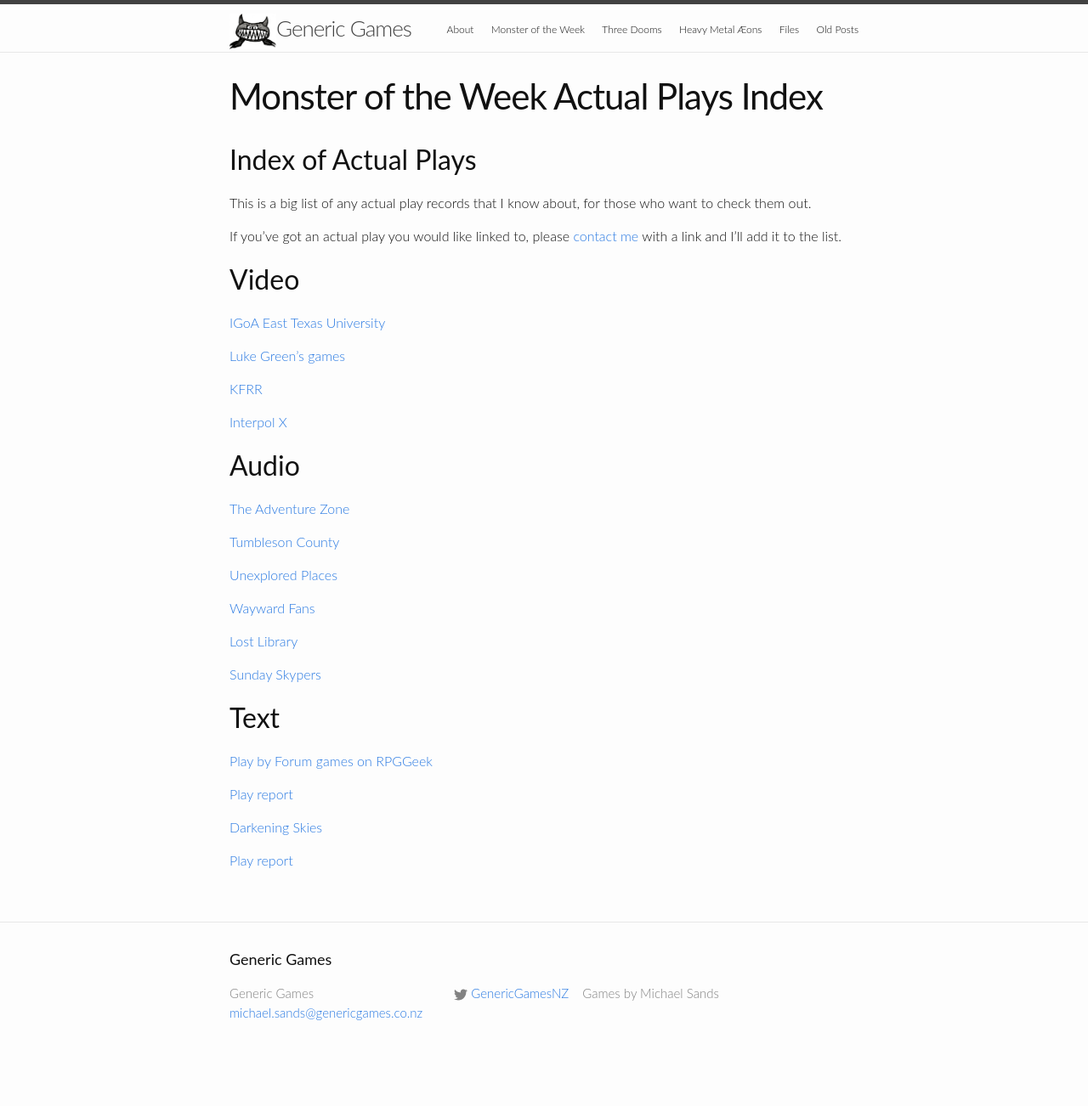
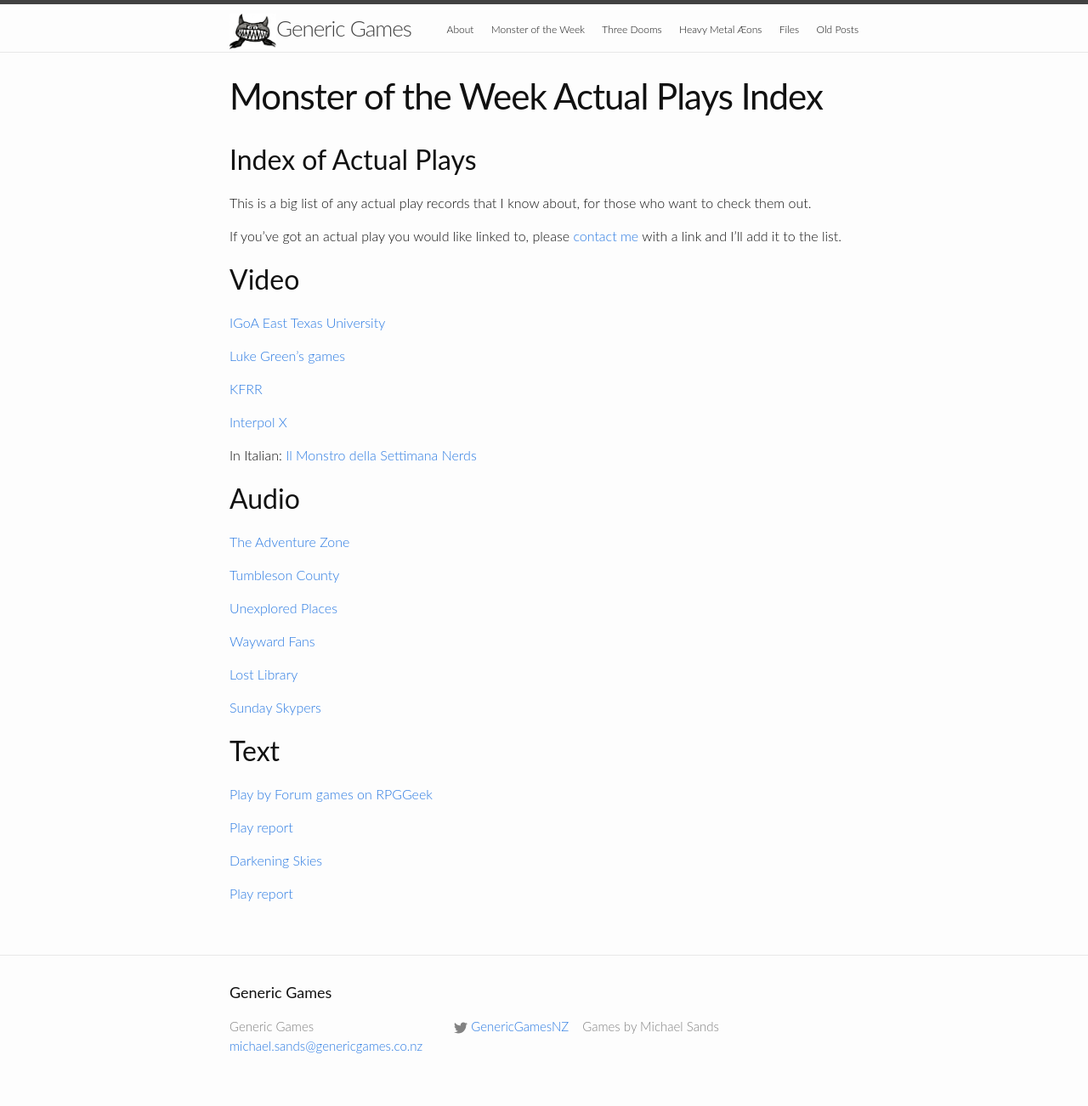
Before and after one commit to michael-sands/generic_games_site, a Jekyll site: the page built from motw_actual_plays.md, in a window 1280 px wide. Shown: the whole page at 85% size. Built offline with Jekyll 4.4.1, drawn with Linux system fonts in a browser that asks for light colours; before the commit the page ends 1263 px from its top, so only the background shows below that.

Commit message:
add another podcast

```diff
--- a/motw_actual_plays.md
+++ b/motw_actual_plays.md
@@ -18,6 +18,8 @@
 [KFRR](https://www.youtube.com/watch?v=aRLtHNHUsIU)
 
 [Interpol X](https://www.youtube.com/watch?v=Yzd8hIN2Tz0&list=PLw5f8WuA_WLiCUXKgDGxjRSleAr8QlZMU)
+
+In Italian: [Il Monstro della Settimana Nerds](https://www.youtube.com/playlist?list=PL8v8kar5pSH5ZotZ-Xy8LA558Vt8mAi4C)
 
 Audio
 -----
```
